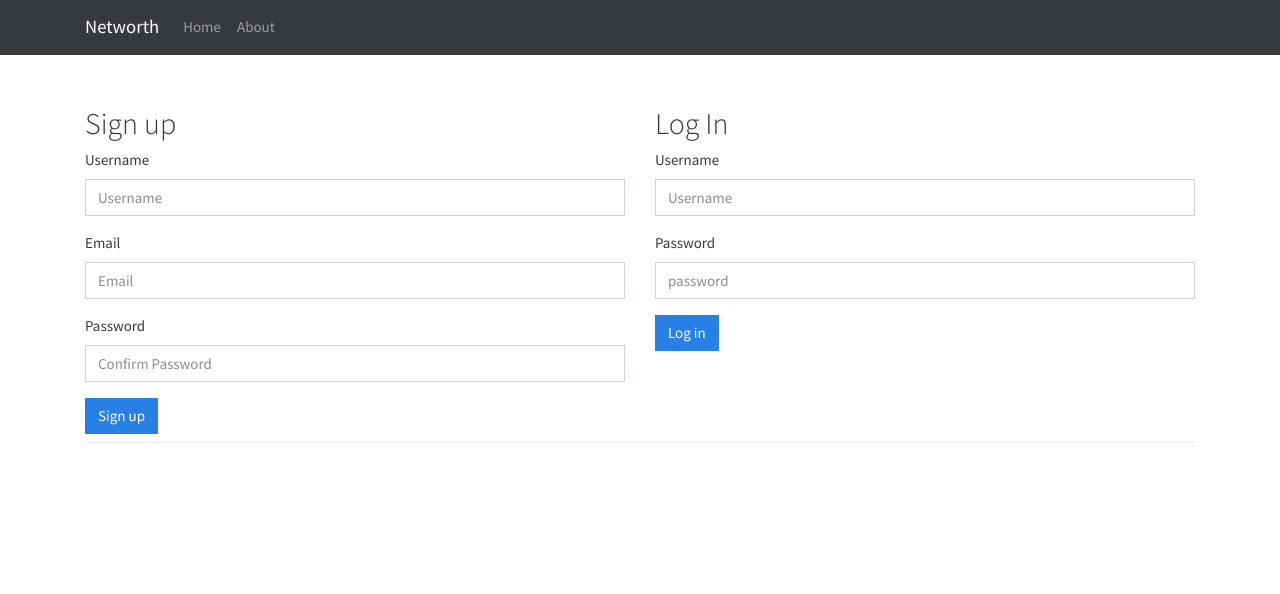
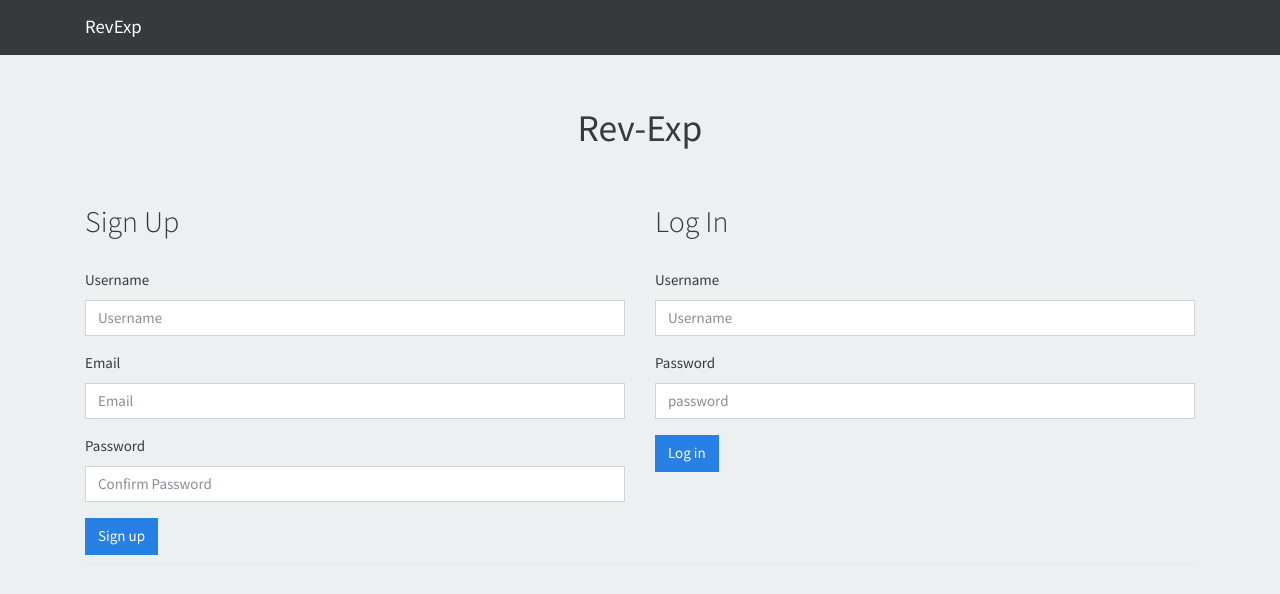
Before and after one commit to vivekchandrabs/net-worth, a Django app: template networth/webserver/templates/home.html in a window 1280 px wide. Shown: the top 594 px of the page. Run offline with Django 3.2, Linux system fonts and the light colour scheme; the template is opened without the code that fills it, so the values that code supplies are empty; parts of the project's set-up code (start-up, migrations or seed data) failed here and were passed over.

Commit message:
styled the pages

```diff
--- a/networth/webserver/templates/home.html
+++ b/networth/webserver/templates/home.html
@@ -3,33 +3,35 @@
 <html lang="en">
   <head>
     <meta charset="UTF-8">
-    <title>Networth</title>
+    <title>RevExp</title>
     <link rel="stylesheet" href="https://bootswatch.com/4/cosmo/bootstrap.min.css">
     <script src="https://code.jquery.com/jquery-3.3.1.min.js"
     integrity="sha256-FgpCb/KJQlLNfOu91ta32o/NMZxltwRo8QtmkMRdAu8=" crossorigin="anonymous">
     </script>
 
   </head>
-  <body>
+  <body style="background-color:#ecf0f1">
     <nav class="navbar navbar-expand-lg navbar-dark bg-dark" style="margin-bottom:50px">
       <div class="container">
-        <a class="navbar-brand" href="#">Networth</a>
+        <a class="navbar-brand" href="/">RevExp</a>
         <ul class="navbar-nav mr-auto">
           <li class="nav-item">
-            <a class="nav-link" href="#">Home</a>
+
           </li>
           <li class="nav-item">
-            <a class="nav-link" href="#">About</a>
+
           </li>
         </ul>
       </div>
     </nav>
     <div class="container">
+      <h1 style="text-align:center"><b>Rev-Exp</b></h1>
+      <br><br>
       <div class="row">
         <div class="col-md-6">
 
-          <h2>Sign up</h2>
-
+          <h2>Sign Up</h2>
+          <br>
           <div class="form-group">
             <label for="exampleDropdownFormPassword1">Username</label>
             <input type="text" class="form-control" id="username" placeholder="Username" name="username" required>
@@ -50,6 +52,7 @@
 
         <div class="col-md-6">
           <h2>Log In</h2>
+          <br>
           <div class="form-group">
             <label for="exampleDropdownFormEmail1">Username</label>
             <input type="username" class="form-control" id="signin_username" placeholder="Username" name="username" required>
```
Also changed, not shown: networth/webserver/templates/dash.html (+6 -6 lines).
